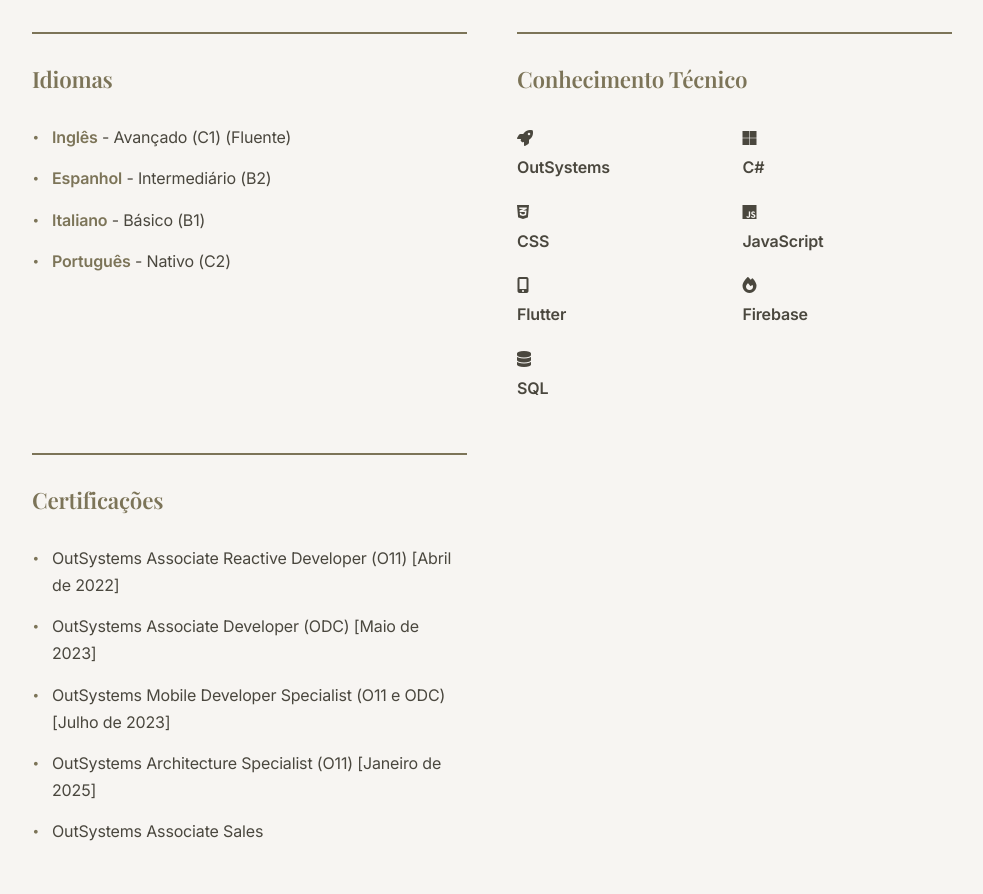
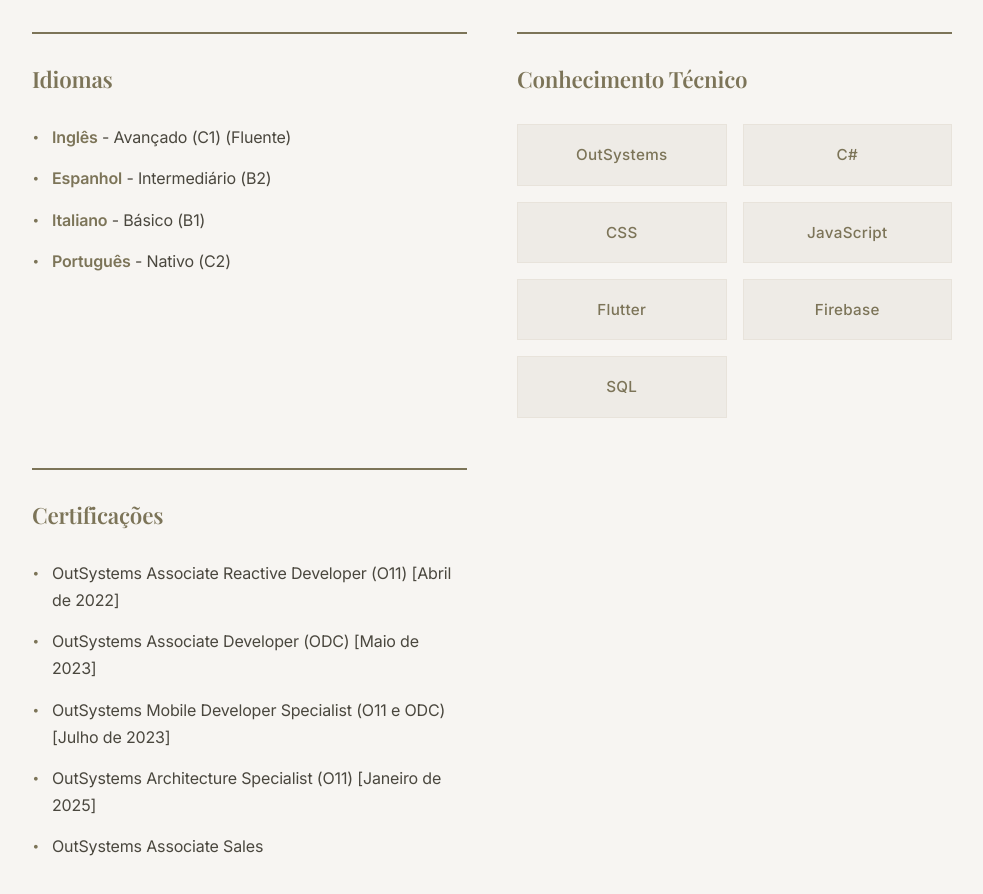
Before and after one commit to thiagorfreitas/CV, a plain HTML site: page index.html in a window 1280 px wide. Shown: the part 3960-4854 px from the top of the page, without its empty margins (148-1131 px from the left). Drawn offline with nearby package versions, Linux system fonts and the light colour scheme.

Commit message:
fix: technical knowledge section was bad

```diff
--- a/index.html
+++ b/index.html
@@ -362,83 +362,13 @@
                         <h3 class="info-title en">Technical Skills</h3>
                         <h3 class="info-title es">Conocimientos Técnicos</h3>
                         <div class="skills-container">
-                            <div class="skill-card" style="--delay: 0s">
-                                <div class="skill-icon">
-                                    <i class="fas fa-rocket"></i>
-                                </div>
-                                <div class="skill-info">
-                                    <h4 class="skill-name">OutSystems</h4>
-                                    <div class="skill-level">
-                                        <div class="skill-bar" style="--level: 95%"></div>
-                                    </div>
-                                </div>
-                            </div>
-                            <div class="skill-card" style="--delay: 0.1s">
-                                <div class="skill-icon">
-                                    <i class="fab fa-microsoft"></i>
-                                </div>
-                                <div class="skill-info">
-                                    <h4 class="skill-name">C#</h4>
-                                    <div class="skill-level">
-                                        <div class="skill-bar" style="--level: 80%"></div>
-                                    </div>
-                                </div>
-                            </div>
-                            <div class="skill-card" style="--delay: 0.2s">
-                                <div class="skill-icon">
-                                    <i class="fab fa-css3-alt"></i>
-                                </div>
-                                <div class="skill-info">
-                                    <h4 class="skill-name">CSS</h4>
-                                    <div class="skill-level">
-                                        <div class="skill-bar" style="--level: 90%"></div>
-                                    </div>
-                                </div>
-                            </div>
-                            <div class="skill-card" style="--delay: 0.3s">
-                                <div class="skill-icon">
-                                    <i class="fab fa-js"></i>
-                                </div>
-                                <div class="skill-info">
-                                    <h4 class="skill-name">JavaScript</h4>
-                                    <div class="skill-level">
-                                        <div class="skill-bar" style="--level: 85%"></div>
-                                    </div>
-                                </div>
-                            </div>
-                            <div class="skill-card" style="--delay: 0.4s">
-                                <div class="skill-icon">
-                                    <i class="fas fa-mobile-alt"></i>
-                                </div>
-                                <div class="skill-info">
-                                    <h4 class="skill-name">Flutter</h4>
-                                    <div class="skill-level">
-                                        <div class="skill-bar" style="--level: 75%"></div>
-                                    </div>
-                                </div>
-                            </div>
-                            <div class="skill-card" style="--delay: 0.5s">
-                                <div class="skill-icon">
-                                    <i class="fas fa-fire"></i>
-                                </div>
-                                <div class="skill-info">
-                                    <h4 class="skill-name">Firebase</h4>
-                                    <div class="skill-level">
-                                        <div class="skill-bar" style="--level: 70%"></div>
-                                    </div>
-                                </div>
-                            </div>
-                            <div class="skill-card" style="--delay: 0.6s">
-                                <div class="skill-icon">
-                                    <i class="fas fa-database"></i>
-                                </div>
-                                <div class="skill-info">
-                                    <h4 class="skill-name">SQL</h4>
-                                    <div class="skill-level">
-                                        <div class="skill-bar" style="--level: 85%"></div>
-                                    </div>
-                                </div>
-                            </div>
+                            <div class="skill-tag">OutSystems</div>
+                            <div class="skill-tag">C#</div>
+                            <div class="skill-tag">CSS</div>
+                            <div class="skill-tag">JavaScript</div>
+                            <div class="skill-tag">Flutter</div>
+                            <div class="skill-tag">Firebase</div>
+                            <div class="skill-tag">SQL</div>
                         </div>
                     </div>
 
```
